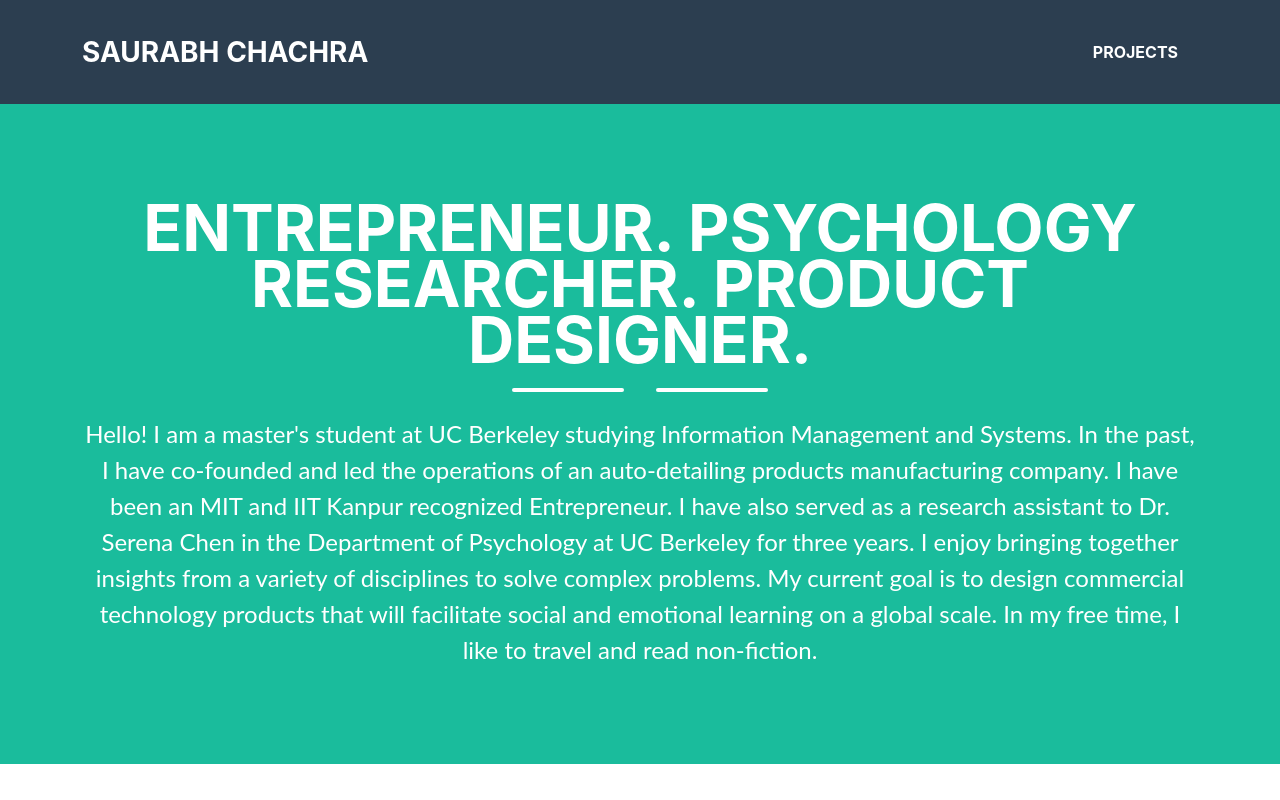
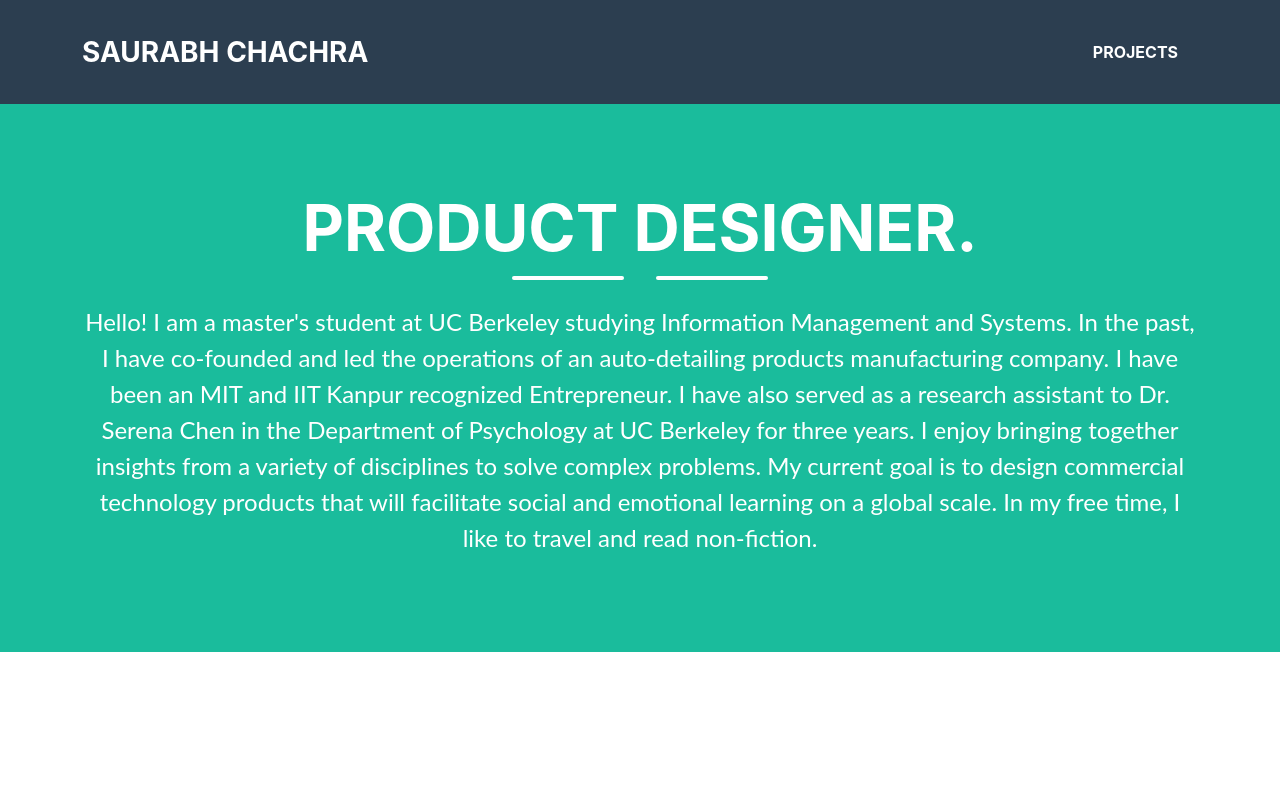
Before and after one commit to saurabhchachra/saurabhchachra.github.io, a plain HTML site: page index.html in a window 1280 px wide. Drawn offline with Linux system fonts and the light colour scheme.

Commit message:
info 202: task 1.2

```diff
--- a/index.html
+++ b/index.html
@@ -23,7 +23,7 @@
             <div class="container d-flex align-items-center flex-column">
 
                 <!-- This code is for the student name-->
-                <h1 class="masthead-heading text-uppercase mb-0">Entrepreneur. Psychology Researcher. Product Designer. </h1>
+                <h1 class="masthead-heading text-uppercase mb-0">Product Designer. </h1>
                 <!--This code creates the two lines separating the student name from the subtitle-->
                 <div class="divider-custom divider-light">
                     <div class="divider-custom-line"></div>
```
Also changed, not shown: 1 other file.
